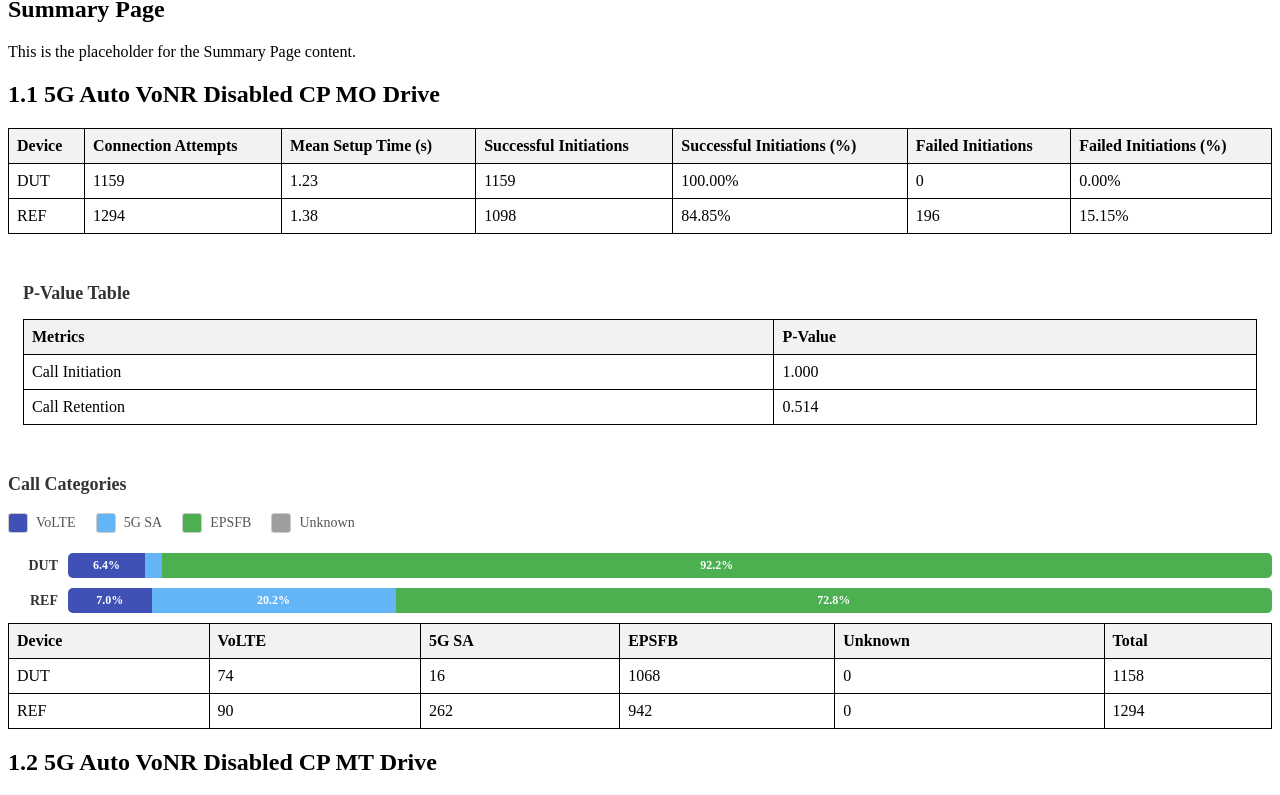
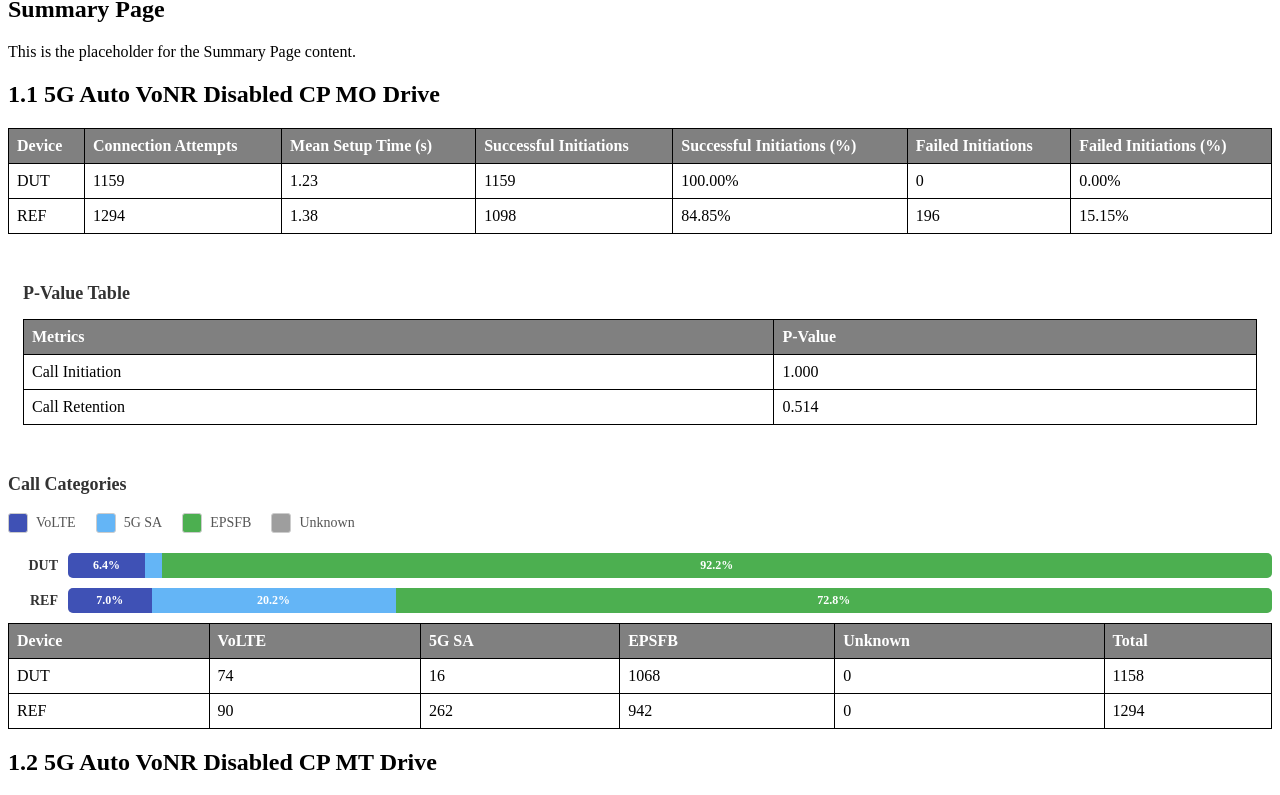
Before and after one commit to LiJieSu0/Fit4Launch_Report, a React (Create React App) app in the folder report-generator-app/: page / in a window 1280 px wide. Shown: the part 1597-2392 px from the top of the page. Built offline with nearby package versions, Linux system fonts and the light colour scheme.

Commit message:
th color

```diff
--- a/report-generator-app/src/CommonPage/ReportFooter.js
+++ b/report-generator-app/src/CommonPage/ReportFooter.js
@@ -8,7 +8,7 @@ const ReportFooter = () => {
         Proprietary & Confidential
       </div>
       <div className={styles.rightContent}>
-        <a href="#table-of-contents" className="back-to-top-print">Back to Top</a> | pageNumber
+        <a href="#table-of-contents" className="back-to-top-print">Back to Top</a>
       </div>
     </footer>
   );
--- a/report-generator-app/src/StyleScript/Restricted_Report_Style.css
+++ b/report-generator-app/src/StyleScript/Restricted_Report_Style.css
@@ -143,7 +143,8 @@
 }
 
 .device-info-table th {
-  background-color: #f2f2f2;
+  background-color: rgb(128,128,128);
+  color: rgb(255, 255, 255);
 }
 
 .performance-table {
@@ -161,8 +162,8 @@
 }
 
 .performance-table thead th {
-  background-color: #f2f2f2; /* Light grey for header, matching device-info-table */
-  color: black; /* Black text for header, matching device-info-table */
+  background-color: rgb(128,128,128);
+  color: rgb(255, 255, 255);
   font-weight: bold;
   text-align: left; /* Match device-info-table header text-align */
   vertical-align: middle; /* Vertically align header text */
```
